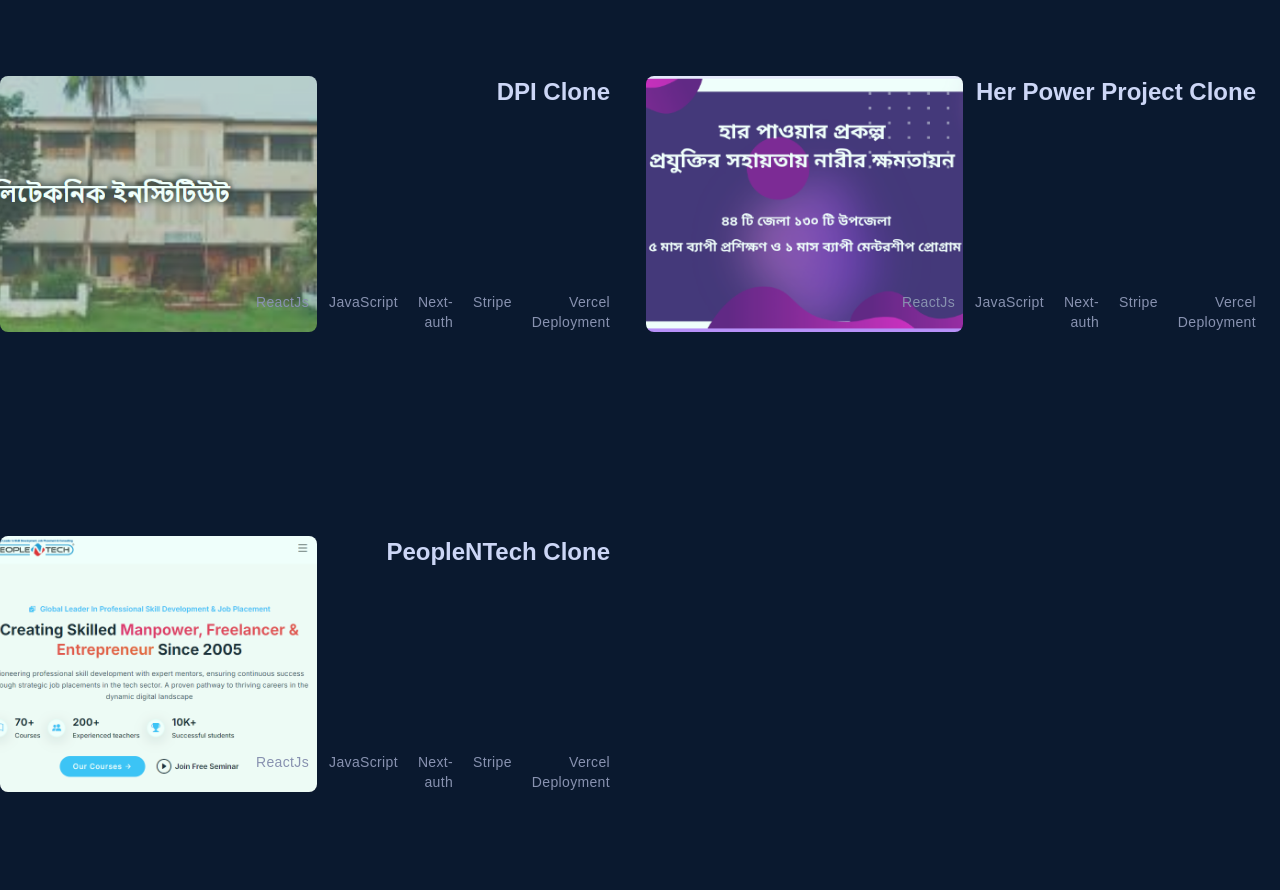
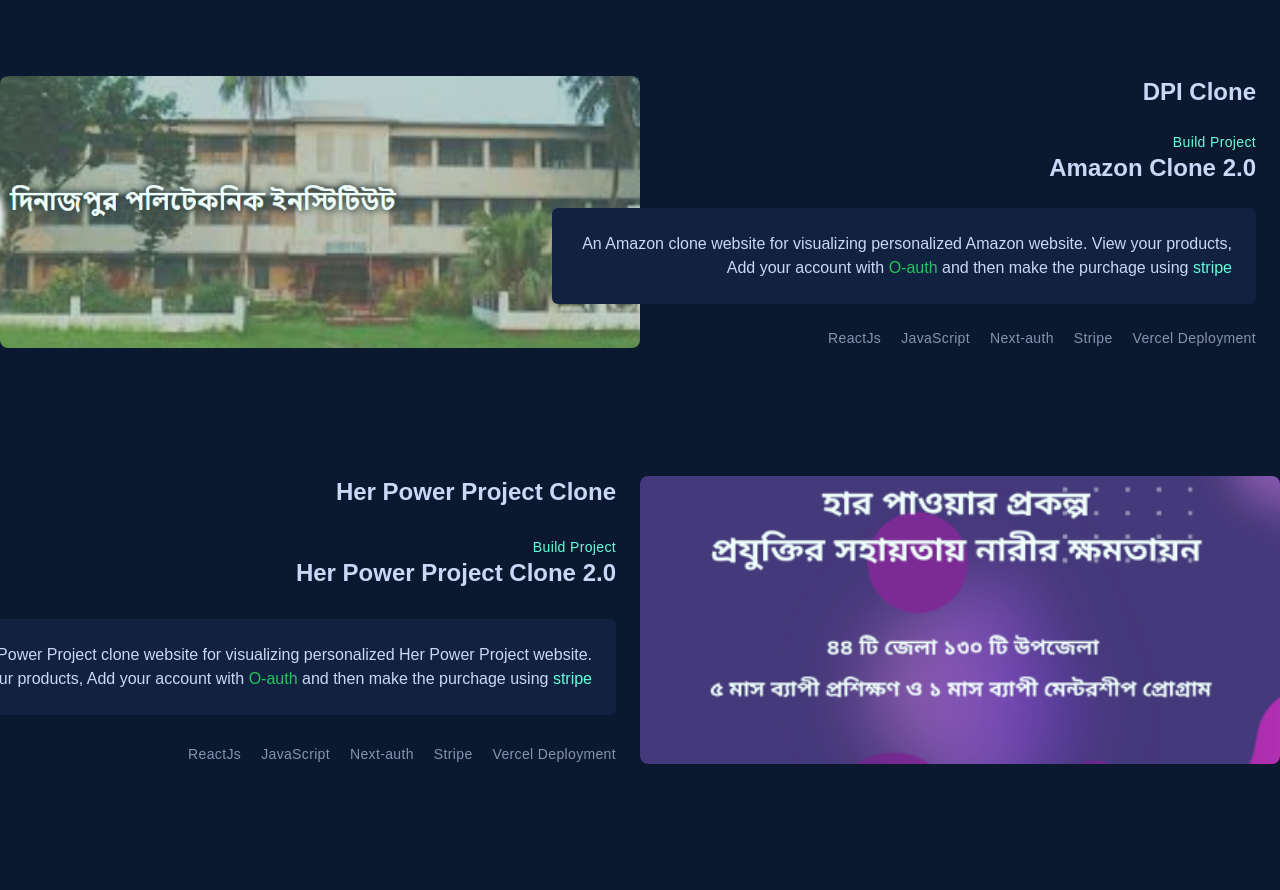
Before and after one commit to i-am-sujon-islam/MD-Sujon-Islam, a React (Vite) app: page / in a window 1280 px wide. Shown: the part 1900-2790 px from the top of the page. Built offline with nearby package versions, Linux system fonts and the light colour scheme.

Commit message:
update project

```diff
--- a/src/ui/Project.jsx
+++ b/src/ui/Project.jsx
@@ -9,7 +9,7 @@
   return (
     <Container id="project">
       <SectionTitle title="I have build these" titleNo="03" />
-      <div className=" mb-3 grid grid-cols-1 lg:grid-cols-2 gap-3">
+      <div className=" mb-3 ">
         <div className="flex flex-col lg:flex-row gap-6 py-8 my-16">
           <a
             href="https://a-simple-project-dpi.vercel.app/"
@@ -27,7 +27,18 @@
             <div>
               <h3 className="text-2xl font-bold">DPI Clone </h3>
             </div>
-
+            <div>
+              <p className="text-designColor text-sm tracking-wide">
+                Build Project
+              </p>
+              <h3 className="text-2xl font-bold">Amazon Clone 2.0</h3>
+            </div>
+            <p className="bg-[#112240] text-sm md:text-base p-2 md:p-6 rounded-md lg:-ml-16">
+              An Amazon clone website for visualizing personalized Amazon
+              website. View your products, Add your account with{" "}
+              <span className="text-green-500">O-auth</span> and then make the
+              purchage using <span className="text-designColor">stripe</span>
+            </p>
             <ul className="text-xs md:text-sm tracking-wide flex gap-2 md:gap-5 justify-between text-darkColor">
               <li>ReactJs</li>
               <li>JavaScript</li>
@@ -37,7 +48,7 @@
             </ul>
           </div>
         </div>
-        <div className="flex flex-col lg:flex-row gap-6 py-8 my-16">
+        <div className="flex flex-col  lg:flex-row-reverse gap-6 py-8 my-16">
           <a
             href="https://her-power-project.vercel.app/"
             className="w-full lg:w-1/2 h-auto relative group  rounded-lg overflow-hidden"
@@ -45,7 +56,7 @@
             <img
               src="herpower.png"
               alt="Amazon"
-              className="w-full h-64 object-cover group-hover:scale-105 duration-200"
+              className="w-full h-72 object-cover group-hover:scale-105 duration-200"
             />
             <div className="absolute w-full h-full bg-designColor/10 rounded-lg top-0 left-0 group-hover:bg-transparent duration-300" />
           </a>
@@ -54,7 +65,20 @@
             <div>
               <h3 className="text-2xl font-bold">Her Power Project Clone </h3>
             </div>
-
+            <div>
+              <p className="text-designColor text-sm tracking-wide">
+                Build Project
+              </p>
+              <h3 className="text-2xl font-bold">
+                Her Power Project Clone 2.0
+              </h3>
+            </div>
+            <p className="bg-[#112240] text-sm md:text-base p-2 md:p-6 rounded-md lg:-ml-16">
+              Her Power Project clone website for visualizing personalized Her
+              Power Project website. View your products, Add your account with{" "}
+              <span className="text-green-500">O-auth</span> and then make the
+              purchage using <span className="text-designColor">stripe</span>
+            </p>
             <ul className="text-xs md:text-sm tracking-wide flex gap-2 md:gap-5 justify-between text-darkColor">
               <li>ReactJs</li>
               <li>JavaScript</li>
@@ -72,7 +96,7 @@
             <img
               src="peoplentech.png"
               alt="Amazon"
-              className="w-full h-64 object-cover group-hover:scale-105 duration-200"
+              className="w-full h-72 object-top group-hover:scale-105 duration-200"
             />
             <div className="absolute w-full h-full bg-designColor/10 rounded-lg top-0 left-0 group-hover:bg-transparent duration-300" />
           </a>
@@ -81,7 +105,18 @@
             <div>
               <h3 className="text-2xl font-bold">PeopleNTech Clone </h3>
             </div>
-
+            <div>
+              <p className="text-designColor text-sm tracking-wide">
+                Build Project
+              </p>
+              <h3 className="text-2xl font-bold">PeopleNTech Clone 2.0</h3>
+            </div>
+            <p className="bg-[#112240] text-sm md:text-base p-2 md:p-6 rounded-md lg:-ml-16">
+              PeopleNTech clone website for visualizing personalized PeopleNTech
+              website. View your products, Add your account with{" "}
+              <span className="text-green-500">O-auth</span> and then make the
+              purchage using <span className="text-designColor">stripe</span>
+            </p>
             <ul className="text-xs md:text-sm tracking-wide flex gap-2 md:gap-5 justify-between text-darkColor">
               <li>ReactJs</li>
               <li>JavaScript</li>
```
